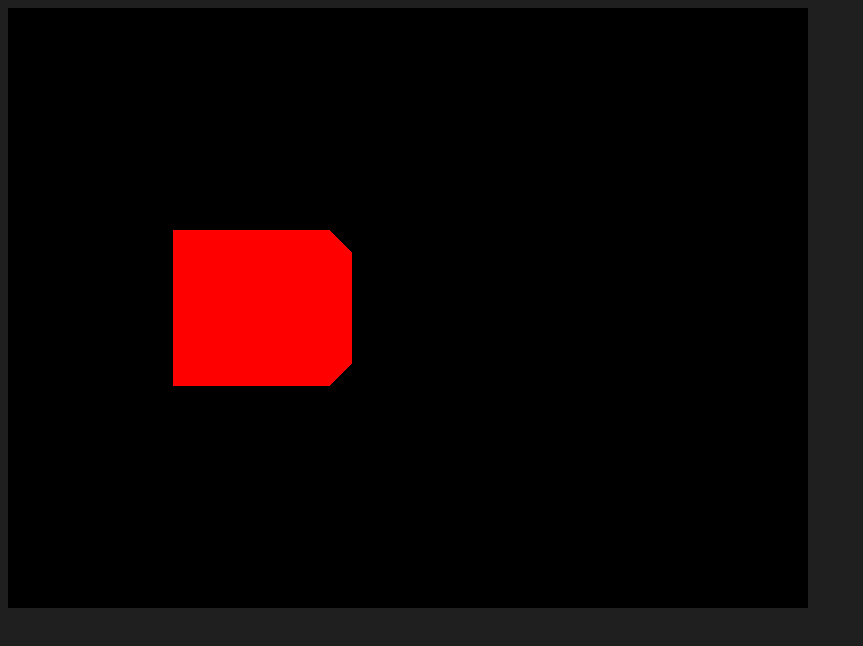
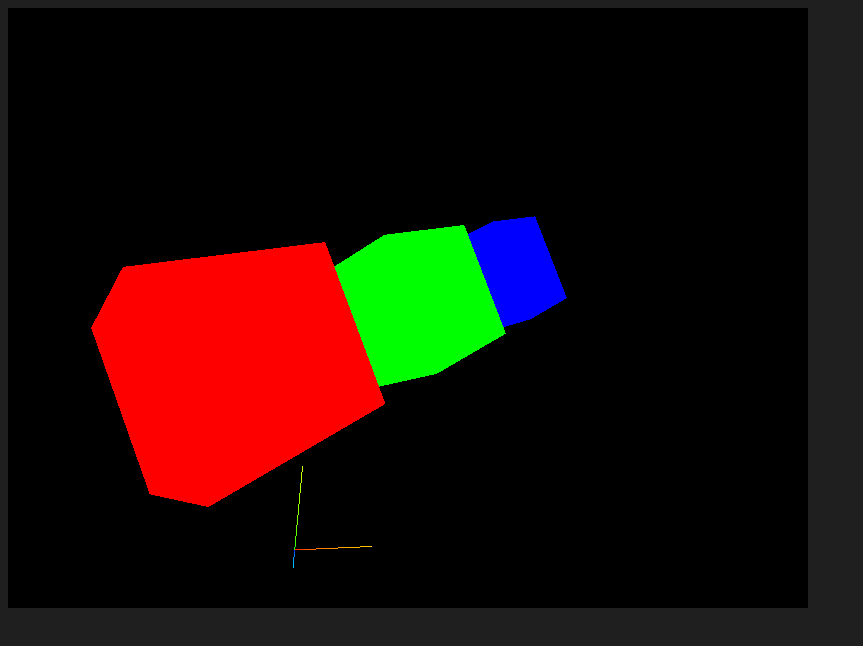
Before and after one commit to shaman4d/threejs_bruno, a plain HTML site: page lesson5_transform_objects/index.html in a window 1280 px wide. Shown: the whole page, without its empty margins (0-863 px from the left). Drawn offline with nearby package versions, Linux system fonts and the light colour scheme.

Commit message:
lesson 5

```diff
--- a/lesson5_transform_objects/index.html
+++ b/lesson5_transform_objects/index.html
@@ -5,7 +5,7 @@
 		<meta http-equiv="X-UA-Compatible" content="IE=edge" />
 		<meta name="viewport" content="width=device-width, initial-scale=1.0" />
 		<link rel="stylesheet" href="style.css" />
-		<title>Lesson 3 - Basic Scene</title>
+		<title>Lesson 5 - Transform Objects</title>
 	</head>
 	<body>
 		<canvas class="webgl"></canvas>
--- a/lesson5_transform_objects/js/script.js
+++ b/lesson5_transform_objects/js/script.js
@@ -1,9 +1,9 @@
 console.log('Lesson 3');
 
 // settings
-const settings ={
-	width:800,
-	height:600,
+const settings = {
+	width: 800,
+	height: 600,
 };
 
 
@@ -11,22 +11,59 @@ const settings ={
 const scene = new THREE.Scene();
 
 // cube
-const geomRedCube= new THREE.BoxGeometry(1,1,1);
-const mtlRedCube = new THREE.MeshBasicMaterial({color:"#ff0000"});
-const mshRedCube = new THREE.Mesh(geomRedCube,mtlRedCube);
+/*
+const geomRedCube = new THREE.BoxGeometry(1, 1, 1);
+const mtlRedCube = new THREE.MeshBasicMaterial({color: '#ff0000'});
+const mshRedCube = new THREE.Mesh(geomRedCube, mtlRedCube);
+mshRedCube.position.set(0.7, -0.6, 0.3);
+mshRedCube.scale.set(2, 0.1, .5);
+
+mshRedCube.rotation.reorder('YXZ');
+mshRedCube.rotation.x = 0.5;
+mshRedCube.rotation.y = 0.75;
+mshRedCube.rotation.z = 0.75;
 scene.add(mshRedCube);
+ */
+
+// several cubes
+const group = new THREE.Group();
+scene.add(group);
+
+const cube1 = new THREE.Mesh(new THREE.BoxGeometry(1, 1, 1), new THREE.MeshBasicMaterial({color: '#ff0000'}));
+cube1.position.x = -1.5;
+group.add(cube1);
+const cube2 = new THREE.Mesh(new THREE.BoxGeometry(1, 1, 1), new THREE.MeshBasicMaterial({color: '#00ff00'}));
+group.add(cube2);
+const cube3 = new THREE.Mesh(new THREE.BoxGeometry(1, 1, 1), new THREE.MeshBasicMaterial({color: '#0000ff'}));
+cube3.position.x = 1.5;
+group.add(cube3);
+
+group.position.y = 1.75;
+group.position.x = 0.75;
+group.rotation.y = 0.5;
+group.rotation.z = 0.5;
+
+
+const axesHelper = new THREE.AxesHelper(.5);
+scene.add(axesHelper);
+
 
 // camera
-const cam = new THREE.PerspectiveCamera(75, settings.width/settings.height);
+const cam = new THREE.PerspectiveCamera(75, settings.width / settings.height);
 cam.position.z = 3;
-cam.position.x = 1;
+cam.position.y = 0.5;
+cam.position.x = 0;
 scene.add(cam);
+
+// look at Cube
+// cam.lookAt(mshRedCube.position);
+cam.lookAt(group.position);
 
 
 // renderer
 const renderer = new THREE.WebGLRenderer({
-	canvas: document.querySelector('.webgl')
+	canvas: document.querySelector('.webgl'),
 });
 
 renderer.setSize(settings.width, settings.height);
-renderer.render(scene,cam);
+renderer.render(scene, cam);
```
